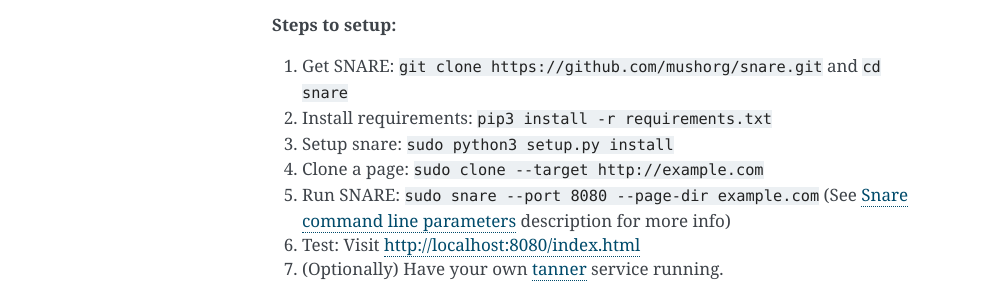
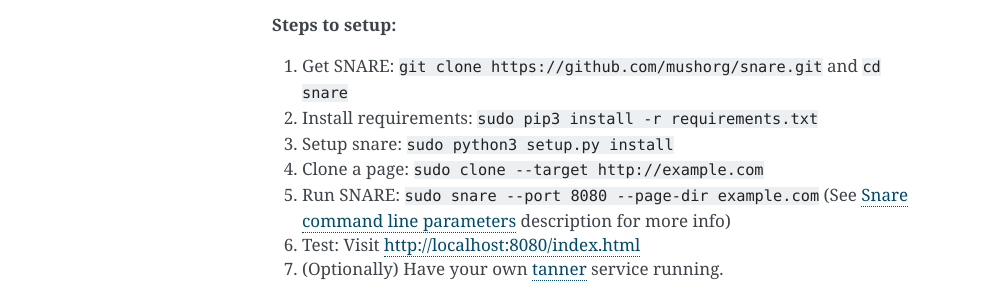
Before and after one commit to mushorg/snare, a Sphinx documentation site: the page built from docs/quick-start.rst, in a window 1280 px wide. Shown: the part 623-923 px from the top of the page, without its empty margins (148-1140 px from the left). Built offline with Sphinx 7.4.7, drawn with Linux system fonts in a browser that asks for light colours.

Commit message:
Update quick-start.rst
Fixed documentation. Pip installations must be done to the global pip environment with superuser privileges, to omit the error.

```diff
--- a/docs/quick-start.rst
+++ b/docs/quick-start.rst
@@ -28,7 +28,7 @@
 
 1. Get SNARE: ``git clone https://github.com/mushorg/snare.git`` and ``cd snare``
 
-2. Install requirements: ``pip3 install -r requirements.txt``
+2. Install requirements: ``sudo pip3 install -r requirements.txt``
 
 3. Setup snare: ``sudo python3 setup.py install``
 
```
